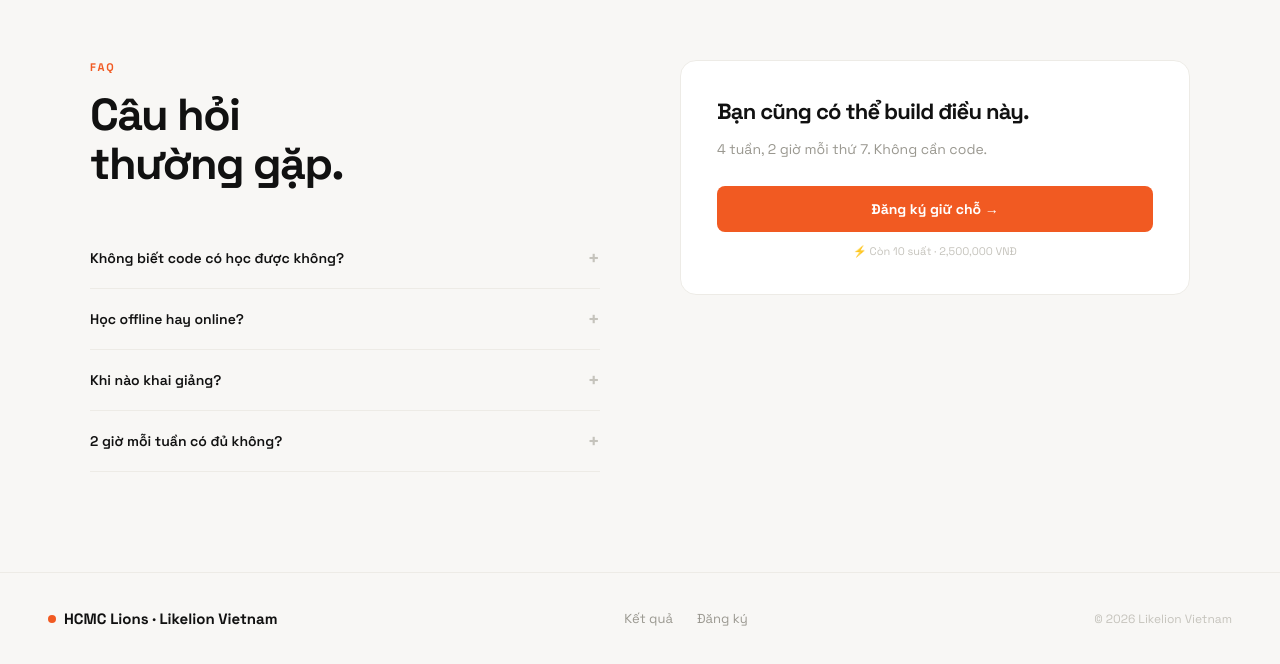
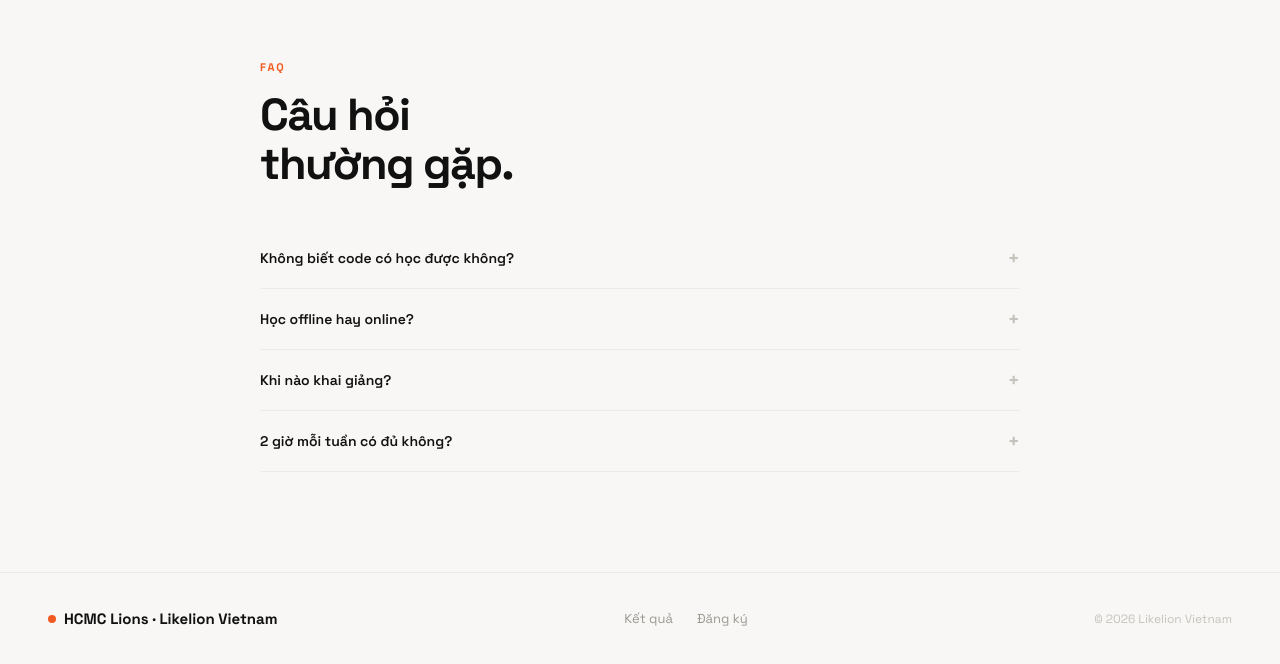
Before and after one commit to van-dot123/hcmc-lion, a React (Vite) app: page / in a window 1280 px wide. Shown: the part 7150-7814 px from the top of the page. Built offline with nearby package versions, Linux system fonts and the light colour scheme.

Commit message:
feat: remove sticky CTA card from FAQ, full width layout

```diff
--- a/src/components/Sections.jsx
+++ b/src/components/Sections.jsx
@@ -558,7 +558,7 @@ export function FAQ() {
   const [open, setOpen] = React.useState(null);
   return (
     <section style={{ padding: "100px 40px", background: "var(--gray-bg)" }}>
-      <div style={{ maxWidth: 1100, margin: "0 auto", display: "grid", gridTemplateColumns: "1fr 1fr", gap: 80, alignItems: "start" }}>
+      <div style={{ maxWidth: 760, margin: "0 auto" }}>
         <div>
           <motion.div {...fadeUp(0)} style={{ fontSize: 11, fontWeight: 700, letterSpacing: 2, textTransform: "uppercase", color: "var(--o)", marginBottom: 16 }}>FAQ</motion.div>
           <motion.h2 {...fadeUp(0.1)} style={{ fontSize: "clamp(28px,3.5vw,48px)", fontWeight: 700, letterSpacing: -1.5, lineHeight: 1.1, marginBottom: 40 }}>
@@ -577,22 +577,6 @@ export function FAQ() {
             </div>
           ))}
         </div>
-        <motion.div {...fadeUp(0.2)}
-          style={{ background: "var(--white)", border: "1px solid var(--gray-line)", borderRadius: 16, padding: 36, position: "sticky", top: 100 }}
-        >
-          <div style={{ fontSize: 22, fontWeight: 700, letterSpacing: -0.8, marginBottom: 12, lineHeight: 1.3 }}>
-            {vi ? "Bạn cũng có thể build điều này." : "당신도 이걸 만들 수 있습니다."}
-          </div>
-          <div style={{ fontSize: 14, color: "var(--muted)", lineHeight: 1.75, marginBottom: 24 }}>
-            {vi ? "4 tuần, 2 giờ mỗi thứ 7. Không cần code." : "4주, 매주 토요일 2시간. 코딩 불필요."}
-          </div>
-          <a href="#early" style={{ display: "flex", alignItems: "center", justifyContent: "center", gap: 8, background: "var(--o)", color: "#fff", padding: "14px 28px", borderRadius: 8, fontWeight: 700, fontSize: 14, textDecoration: "none", marginBottom: 12 }}>
-            {vi ? "Đăng ký giữ chỗ →" : "얼리버드 신청하기 →"}
-          </a>
-          <p style={{ fontSize: 11, color: "var(--muted2)", textAlign: "center" }}>
-            {vi ? "⚡ Còn 10 suất · 2,500,000 VNĐ" : "⚡ 10자리 한정 · 2,500,000 VNĐ"}
-          </p>
-        </motion.div>
       </div>
     </section>
   );
```
